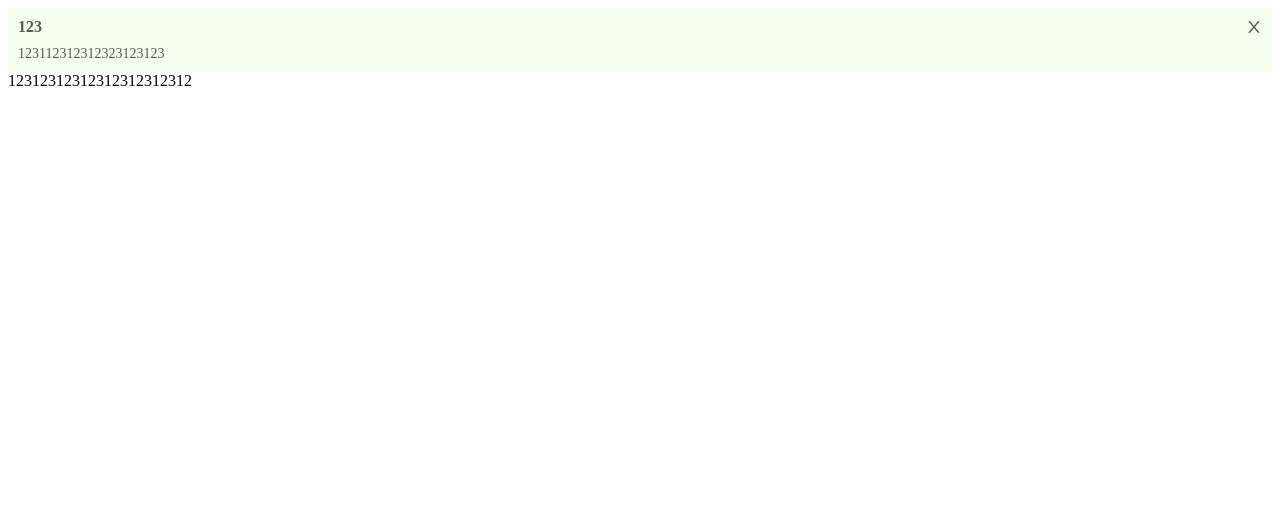
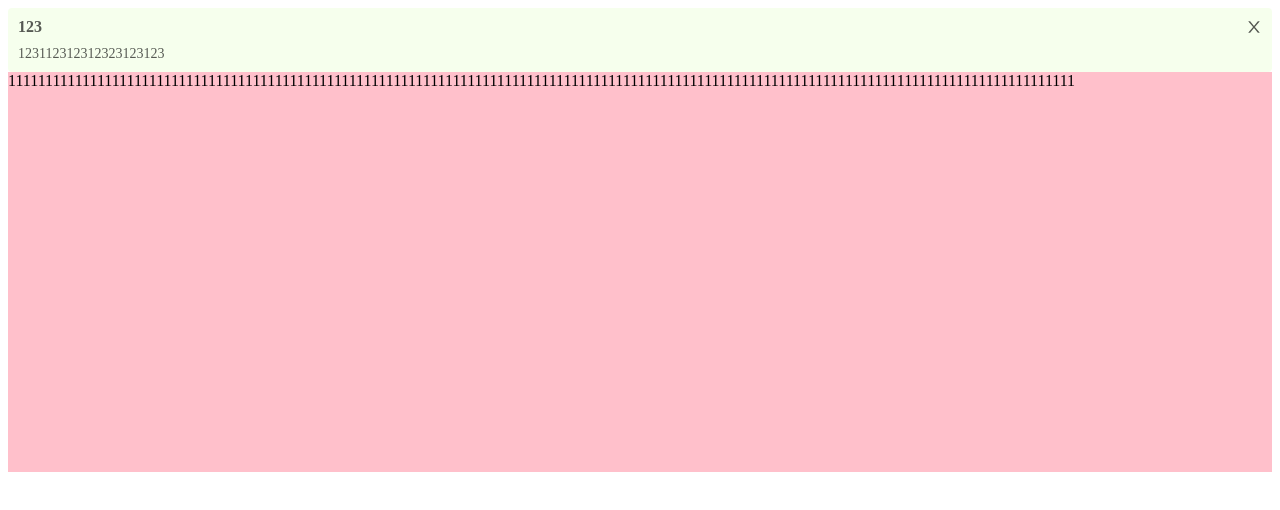
Before and after one commit to MyPrototypeWhat/toy-uiDesign, a React app: page / in a window 1280 px wide. Shown: the top 510 px of the page. Built offline with nearby package versions, Linux system fonts and the light colour scheme.

Commit message:
addScrollBar11.13

```diff
--- a/src/App.js
+++ b/src/App.js
@@ -1,13 +1,16 @@
 import React, { Component,Fragment } from 'react';
 import { Alert } from './components/Alert';
+import {ScrollBar} from './components/ScrollBar';
 class App extends Component {
   render() {
     return (
       <Fragment>
-        <Alert closed={true} title='123' text='123112312312323123123' closeTrans={true}/>
-        <div>
-          12312312312312312312312
-        </div>
+        <Alert closed={true} title='123' text='123112312312323123123' closeTrans={true} />
+        <ScrollBar style={{height:'400px'}}>
+            <div style={{height:'2000px'}}>
+              111111111111111111111111111111111111111111111111111111111111111111111111111111111111111111111111111111111111111111111111111111111111111111111111
+            </div>
+        </ScrollBar>
       </Fragment>
     );
   }
--- /dev/null
+++ b/src/components/ScrollBar/index.js
@@ -0,0 +1,2 @@
+import { ScrollBar } from './view/scrollBar';
+export {ScrollBar};
--- /dev/null
+++ b/src/components/ScrollBar/view/scrollBar.js
@@ -0,0 +1,47 @@
+import React from 'react'
+import './style.less';
+export class ScrollBar extends React.Component{
+    state={
+        scrollWidth:0,
+        scrollYHeight:0,
+    }
+    componentDidMount(){
+        const scrollBar=document.querySelector('.Chaos-scrollBar-main');
+        var scrollWidth=scrollBar.offsetWidth-scrollBar.clientWidth;
+        console.log(scrollWidth);
+        this.setState({
+            scrollWidth
+        });
+        scrollBar.onscroll=(x)=>{
+            // console.log(1);
+            // console.log(scrollBar.scrollTop);
+        }
+        document.querySelector('.Chaos-scrollBar').onmouseover=()=>{
+            console.log(123);
+        }
+        // console.log();
+    }
+    render(){
+       return (
+           <div className='Chaos-scrollBar' style={this.props.style} >
+               <div className='Chaos-scrollBar-main'style={{marginRight:-this.state.scrollWidth,marginBottom:-this.state.scrollWidth}}>
+                    {
+                        this.props.scrollY
+                        ?(
+                            <div className='Chaos-scrollBar-Y' style={{width:this.state.scrollWidth,...this.props.scrollBarYStyle}}></div>
+                        ):null
+                    }
+                    {
+                        this.props.children
+                    }
+               </div>
+                    {
+                        this.props.scrollX
+                        ?(
+                            <div className='Chaos-scrollBar-X'></div>
+                        ):null
+                    }
+           </div>
+       )
+   }
+}
--- /dev/null
+++ b/src/components/ScrollBar/view/style.less
@@ -0,0 +1,16 @@
+.Chaos-scrollBar{
+    position: relative;
+    overflow: hidden;
+    .Chaos-scrollBar-main{
+        position: absolute;
+        top: 0px;
+        left: 0px;
+        right: 0px;
+        bottom: 0px;
+        overflow: scroll;
+        background: pink;
+        .Chaos-scrollBar-Y{
+            background: #333;
+        }
+    }
+}
```
